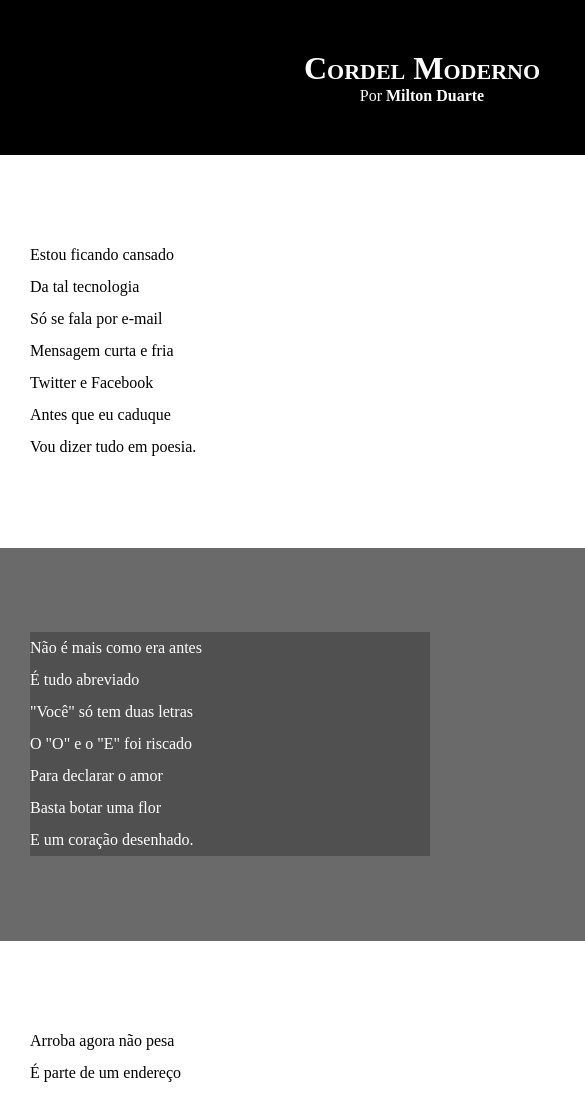
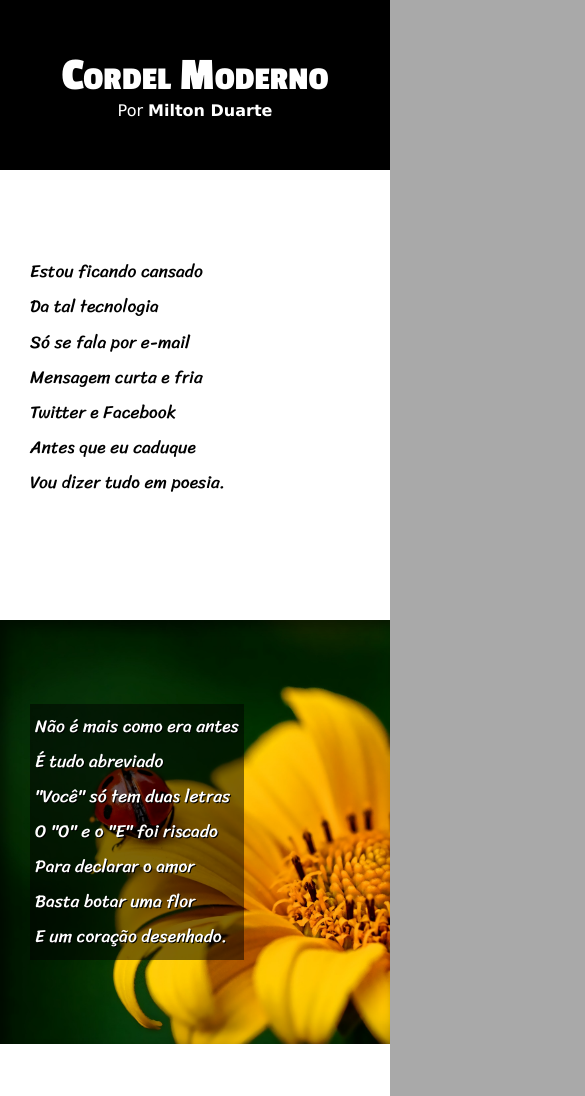
Before and after one commit to QueirozT/projeto-cordel, a plain HTML site: page index.html in a window 390 px wide. Shown: the top 1096 px of the page, 585 px wide, since content can reach past the window. Drawn offline with Linux system fonts and the light colour scheme.

Commit message:
Ajustes e Modificações finais.
Acabei de fazer os últimos ajustes para tornar este projeto responsivo. acredito que ele está pronto para ser apresentado.

```diff
--- a/css/style.css
+++ b/css/style.css
@@ -7,9 +7,10 @@
 
     --color-black: #000;
     --color-white: #fff;
-    --color-fundo: rgba(0, 0, 0, 0.250);
+    --color-fundo: rgba(0, 0, 0, 0.5);
 
-    --font-cordel: 'Sriracha', cursive;
+    --font-normal: Verdana, Geneva, Tahoma, sans-serif;
+    --font-conteudo: 'Sriracha', cursive;
     --font-titulo: 'Passion One', cursive;
 }
 
@@ -19,8 +20,8 @@
 }
 
 html, body {
-    min-width: 100vh;
     background-color: darkgrey;
+    font-family: var(--font-normal);
 }
 
 
@@ -28,11 +29,14 @@ header {
     background-color: var(--color-black);
     color: var(--color-white);
     text-align: center;
+    width: 100%;
 }
 
 header h1 {
     padding-top: 50px;
     font-variant: small-caps;
+    font-family: var(--font-titulo);
+    font-size: 8vw;
 }
 
 header p {
@@ -51,13 +55,19 @@ header a:hover, footer a:hover {
 
 
 main {
-
+    max-width: 80%;
+    margin: auto;
 }
-
 
 section {
     padding: 10vh 0px 10vh 30px;
     line-height: 2em;
+    font-family: var(--font-conteudo);
+    font-size: 2vw;
+}
+
+section p {
+    padding-bottom: 2em;
 }
 
 section.normal {
@@ -66,13 +76,26 @@ section.normal {
 }
 
 section.imagem {
-    background-color: rgba(77, 77, 77, 0.678);
+    background-color: var(--color-fundo);
     color: var(--color-white);
+    box-shadow: inset 6px 6px 13px 0px var(--color-fundo);
 }
 
 section.imagem p {
     background-color: var(--color-fundo);
-    width: 400px;
+    display: inline-block;
+    padding: 5px;
+    text-shadow: 1px 1px 0px var(--color-black);
+}
+
+section#img01 {
+    background: url('../imagens/background001.jpg') right center no-repeat fixed;
+    background-size: cover;
+}
+
+section#img02 {
+    background: url('../imagens/background002.jpg') right center no-repeat fixed;
+    background-size: cover;
 }
 
 
@@ -81,4 +104,32 @@ footer {
     text-align: center;
     color: var(--color-white);
     padding: 10px;
+    margin: auto;
 }
+
+
+@media (max-width: 768px) {
+    header h1 {
+    font-size: 10vw;
+    }
+
+    main {
+        min-width: 100vw;
+        margin: auto;
+    }
+
+    section {
+        font-size: 3.5vw;
+    }
+}
+
+@media (max-width: 425px) {
+    header h1 {
+        font-size: 12vw;
+        }
+
+        section {
+            font-size: 4.5vw;
+        }
+
+    }
--- a/index.html
+++ b/index.html
@@ -34,7 +34,7 @@
             </p>
         </section>
 
-        <section class="imagem">
+        <section class="imagem" id="img01">
             <p>
                 Não é mais como era antes <br>
                 É tudo abreviado <br>
@@ -67,7 +67,7 @@
             </p>
         </section>
 
-        <section class="imagem">
+        <section class="imagem" id="img02">
             <p>
                 Tenho saudade das cartas <br>
                 Escritas com a própria mão <br>
```
